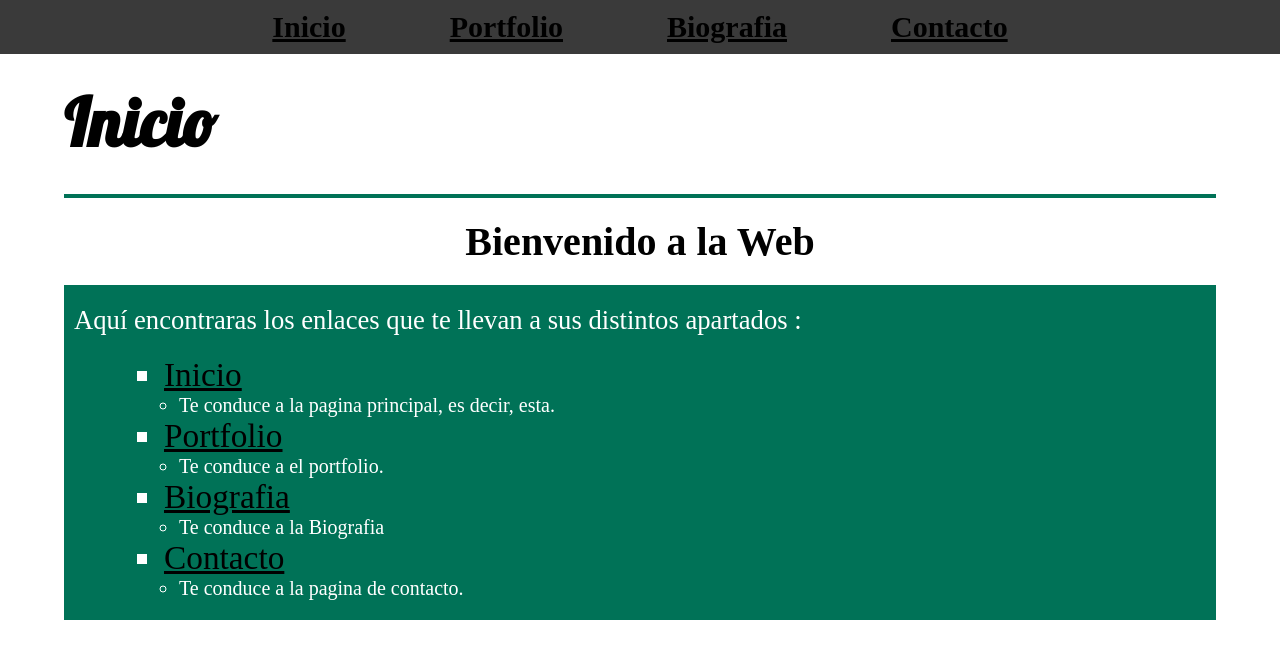
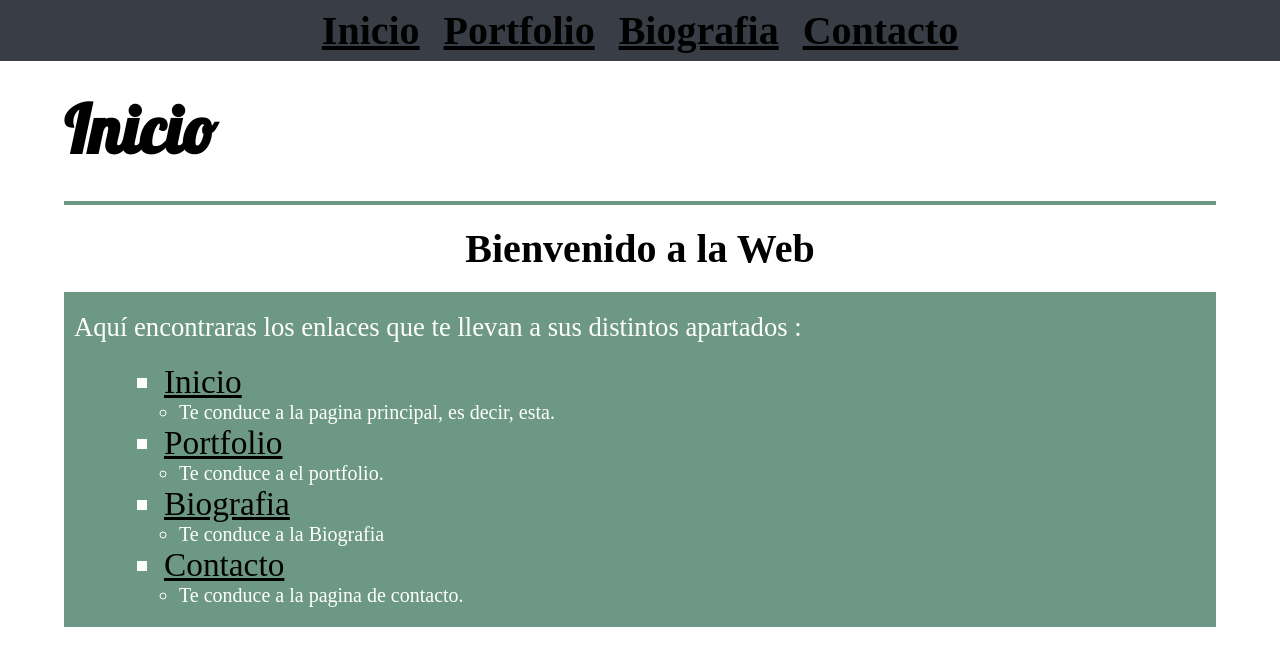
Before and after one commit to anderconsu/Ramp-Up-Final, a plain HTML site: page index.html in a window 1280 px wide. Drawn offline with Linux system fonts and the light colour scheme.

Commit message:
html, add new divs to navbar and css reformat to mobile first and responsive

```diff
--- a/css/style.css
+++ b/css/style.css
@@ -8,7 +8,7 @@ main {
     margin: auto 5%;
     text-align: left;
     margin-top: 30px;
-    border-top: 4px solid #007257;
+    border-top: 4px solid #6D9886;
     color: white;
 }
 
@@ -24,7 +24,7 @@ a:hover {
     margin: auto;
     display: block;
     text-align: center;
-    background: #3a3a3a;
+    background: #393E46;
     margin: auto;
 
 }
@@ -32,13 +32,15 @@ a:hover {
     list-style-type: none;
     display: inline-block;
     align-items: center;
+    max-height:100% ;
+
 }
 #cabecera a {
     text-align: center;
     font-weight: bold;
-    font-size: 30px;
+    font-size: 25pt;
     display: block;
-    margin: 10px 50px;
+    /* outline: 1px solid red; */
 
 }
 #cabecera a:visited {
@@ -46,6 +48,8 @@ a:hover {
 }
 #cabecera li {
     display: inline-block;
+    /* outline: 1px solid green; */
+    margin: 7px 10px;
 }
 
 
@@ -54,7 +58,7 @@ a:hover {
     font-size: 25pt;
     text-align: left;
     list-style-type: square;
-    background-color: #007257;
+    background-color: #6D9886;
     padding: 20px 100px;
 }
 
@@ -75,7 +79,7 @@ a:hover {
 
     padding-top: 20px;
     padding-left: 10px;
-    background-color: #007257;
+    background-color: #6D9886;
 }
 #formulario textarea{
     display: block;
@@ -92,6 +96,10 @@ a:hover {
 #maincontacto {
     margin-top: 30px;
 
+}
+.conjuntonav {
+    display: block;
+    width: 100%;
 }
 
 .titulo {
@@ -119,8 +127,45 @@ a:hover {
     display: flex;
     flex-direction: column;
     padding: 20px;
-    background-color: #007257;
+    background-color: #6D9886;
     font-size: 20pt;
     justify-content: center;
     align-items: center;
 }
+
+@media screen and (min-width: 600px) {
+    #cabecera {
+        margin: auto;
+        display: block;
+        text-align: center;
+        background: #393E46;
+        margin: auto;
+
+    }
+    #cabecera ul {
+        list-style-type: none;
+        display: inline-block;
+        align-items: center;
+    }
+    #cabecera a {
+        text-align: center;
+        font-weight: bold;
+        font-size: 30px;
+        display: block;
+
+    }
+    .conjuntonav    {
+        width: auto;
+        display: inline-block;
+    }
+
+}
+@media screen and (min-width: 900px) {
+    #cabecera a {
+        text-align: center;
+        font-weight: bold;
+        font-size: 30pt;
+        display: block;
+
+    }
+}
--- a/index.html
+++ b/index.html
@@ -13,12 +13,18 @@
 </head>
 <body>
     <nav id="cabecera">
+        <div class="conjuntonav">
         <ul>
-            <li><a href="index.html">Inicio</a></li>
-            <li><a href="./pages/portfolio.html">Portfolio</a></li>
-            <li><a href="./pages/biografia.html">Biografia</a></li>
-            <li><a href="./pages/contacto.html">Contacto</a></li>
+        <li><a href="../index.html">Inicio</a></li>
+        <li><a href="../pages/portfolio.html">Portfolio</a></li>
+        </div>
+        <div class="conjuntonav">
         </ul>
+        <ul>
+        <li><a href="../pages/biografia.html">Biografia</a></li>
+        <li><a href="../pages/contacto.html">Contacto</a></li>
+        </ul>
+        </div>
     </nav>
     <h1 id="inicio" class="titulo">Inicio</h1>
     <main>
```
Also changed, not shown: pages/biografia.html (+10 -4 lines), pages/contacto.html (+10 -4 lines), pages/portfolio.html (+10 -4 lines).
